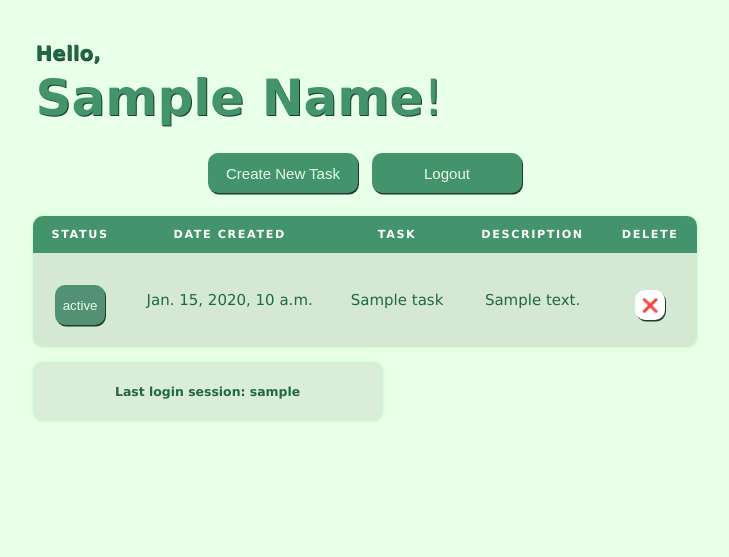
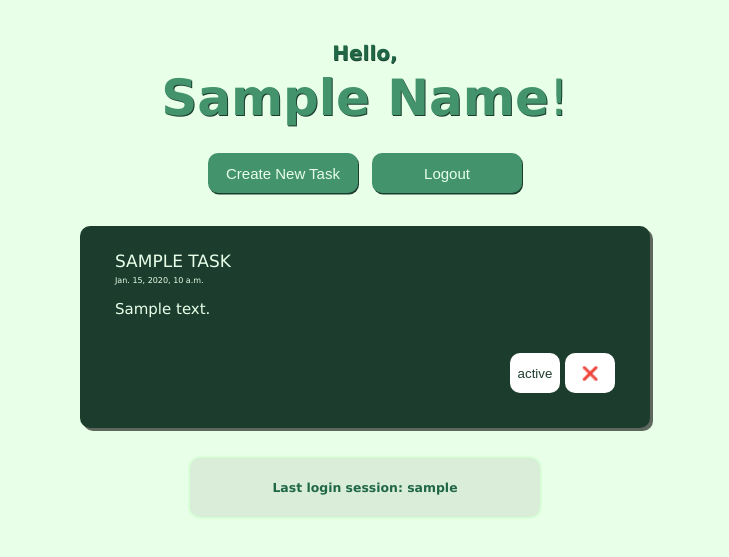
Before and after one commit to mhadziqrazin/pbp-tugas2-hadziq, a Django app: template todolist/templates/todolist.html in a window 1280 px wide. Shown: the top 557 px of the page, without its empty margins (275-1004 px from the left). Run offline with Django 4.2, Linux system fonts and the light colour scheme; the template is opened without the code that fills it: most values are stand-ins (such as "Sample title", 1, 10 or a date in 2020); lists and menus that the app fills with data are empty.

Commit message:
Menyelesaikan Tugas 5

```diff
--- a/todolist/static/todolist.css
+++ b/todolist/static/todolist.css
@@ -12,6 +12,7 @@ body {
 .info {
     text-shadow: .5px .5px .5px #1c3d2e;
     margin-bottom: 20px;
+    text-align: center;
 }
 
 .hello {
@@ -25,6 +26,49 @@ body {
     font-size: 50px;
     color: #43936D;
 }
+
+.card_group {
+    display: flex;
+    justify-content: center;
+    flex-wrap: wrap;
+}
+
+.card {
+    box-shadow: 3px 3px 0px #00000098;
+    background-color: #1c3d2e;
+    margin: 10px;
+    padding-left: 35px;
+    padding-right: 35px;
+    padding-top: 25px;
+    padding-bottom: 25px;
+    border-style: hidden;
+    font-size: 15px;
+    color: #E8FFE8;
+    border-radius: 10px 10px 10px 10px;
+    overflow: hidden;
+    width: 500px;
+}
+
+.card:hover {
+    box-shadow: 4px 4px 0px #00000098;
+    background-color: #6ceab1;
+    color: rgb(45, 45, 45);
+    transition: .25s;
+}
+
+.title {
+    font-size: 17px;
+    text-transform: uppercase;
+    text-align: left;
+}
+
+.date {
+    margin-top: 5px;
+    font-size: 8px;
+    text-align: left;
+    font-weight: lighter;
+}
+
 
 .div_create_btn {
     text-align: right;
@@ -47,6 +91,7 @@ body {
 .create_btn:hover {
     background-color: #57bb8c;
     transition: .15s;
+    cursor: pointer;
 }
 
 .create_btn:active {
@@ -56,47 +101,22 @@ body {
     transform: translateY(.5px);
   }
 
-.todolist {
-    border-collapse: collapse;
-    background-color: #64646425;
-    border-radius: 10px 10px 10px 10px;
-    overflow: hidden;
-    box-shadow: 0px 0px 3px #aaffaa;
-    margin-bottom: 15px;
-}
-
-.todolist th, .todolist tr, .todolist td {
-    padding: 12px 19px;
-}
-
-.todolist thead tr {
-    letter-spacing: 0.1rem;
-    text-transform: uppercase;
-    background-color: #43936D;
-    color: #ffffff;
-    font-weight: bold;
-    font-size: 0.7rem;
-    text-align: center;
-}
-
-.todolist tbody tr:nth-last-of-type(even) {
-    background-color: #64646416;
-}
-
-.todolist tbody tr:hover {
-    background-color: #ffffff49;
+.button {
+    display: flex;
+    justify-content: flex-end;
 }
 
 .div_update_btn {
     text-align: center;
     padding-top: 20px;
     padding-bottom: 10px;
+    margin-right: 5px;
 }
 
 .update_btn {
     height: 40px;
     width: 50px;
-    background-color: #549174;
+    background-color: #ffffff;
     border-radius: 10px 10px 10px 10px;
     overflow: hidden;
     box-shadow: 1px 1.5px 0px #1c3d2e;
@@ -104,12 +124,13 @@ body {
 }
 
 .update_btn:hover {
-    background-color: #57bb8c;
+    background-color: rgba(255, 255, 255, 0.911);
     transition: .15s;
+    cursor: pointer;
 }
 
 .update_btn:active {
-    background-color: #43936D;
+    background-color: #ffffff;
     box-shadow: .5px 1px #132a1f;
     transform: translateX(.5px);
     transform: translateY(.5px);
@@ -117,11 +138,11 @@ body {
 
 .update_link:link {
     text-decoration: none;
-    color: #E8FFE8;
+    color: #1c3d2e;
 }
 .update_link:visited {
     text-decoration: none;
-    color: #E8FFE8;
+    color: #1c3d2e;
 }
 
 .div_delete_btn {
@@ -131,8 +152,8 @@ body {
 }
 
 .delete_btn {
-    height: 30px;
-    width: 30px;
+    height: 40px;
+    width: 50px;
     background-color: white;
     border-radius: 10px 10px 10px 10px;
     overflow: hidden;
@@ -141,12 +162,14 @@ body {
 }
 
 .delete_btn:hover {
-    background-color: #57bb8c;
+    background-color: rgba(255, 255, 255, 0.911);
     transition: .15s;
+    cursor: pointer;
+
 }
 
 .delete_btn:active {
-    background-color: #43936D;
+    background-color: #ffffff;
     box-shadow: .5px 1px #132a1f;
     transform: translateX(.5px);
     transform: translateY(.5px);
@@ -201,6 +224,9 @@ body {
 }
 
 .last_session {
+    margin-left: auto;
+    margin-right: auto;
+    margin-top: 20px;
     text-align: center;
     height: 50px;
     width: 350px;
--- a/todolist/templates/todolist.html
+++ b/todolist/templates/todolist.html
@@ -43,41 +43,32 @@
   </table>
 
 
-  <table class="todolist">
-    <thead>
-      <tr>
-        <th>Status</th>
-        <th>Date Created</th>
-        <th>Task</th>
-        <th>Description</th>
-        <th>Delete</th>
-      </tr>
-    </thead>
-
-    <tbody>
-      {% for task in data_todolist %}
-      <tr>
-        <td style="text-align: center;">
+  <div class="card_group">
+    {% for task in data_todolist %}
+      <div class="card">
+          <div class="title">
+            {{ task.title }}
+          </div>
+          <div class="date">
+            {{ task.date }}
+          </div>
+        <p>{{ task.description }}</p>
+        <div class="button">
           <div class="div_update_btn">
             <button class="update_btn">
               <a class="update_link" href="update_status/{{task.pk}}">{{task.status}}</a>
             </button>
           </div>
-        </td>
-        <td style="text-align: center;">{{task.date}}</td>
-        <td style="text-align: center;">{{task.title}}</td>
-        <td style="text-align: center;">{{task.description}}</td>
-        <td style="text-align: center;">
           <div class="div_delete_btn">
             <button class="delete_btn">
               <a class="delete_link" href="delete/{{task.pk}}">❌</a>
             </button>
           </div>
-        </td>
-      </tr>
-      {% endfor %}
-    </tbody>
-  </table>
+        </div>
+      </div>
+    {% endfor %}
+  </div>
+
 
   <table class="last_session">
     <td>
```
Also changed, not shown: todolist/README.md.
